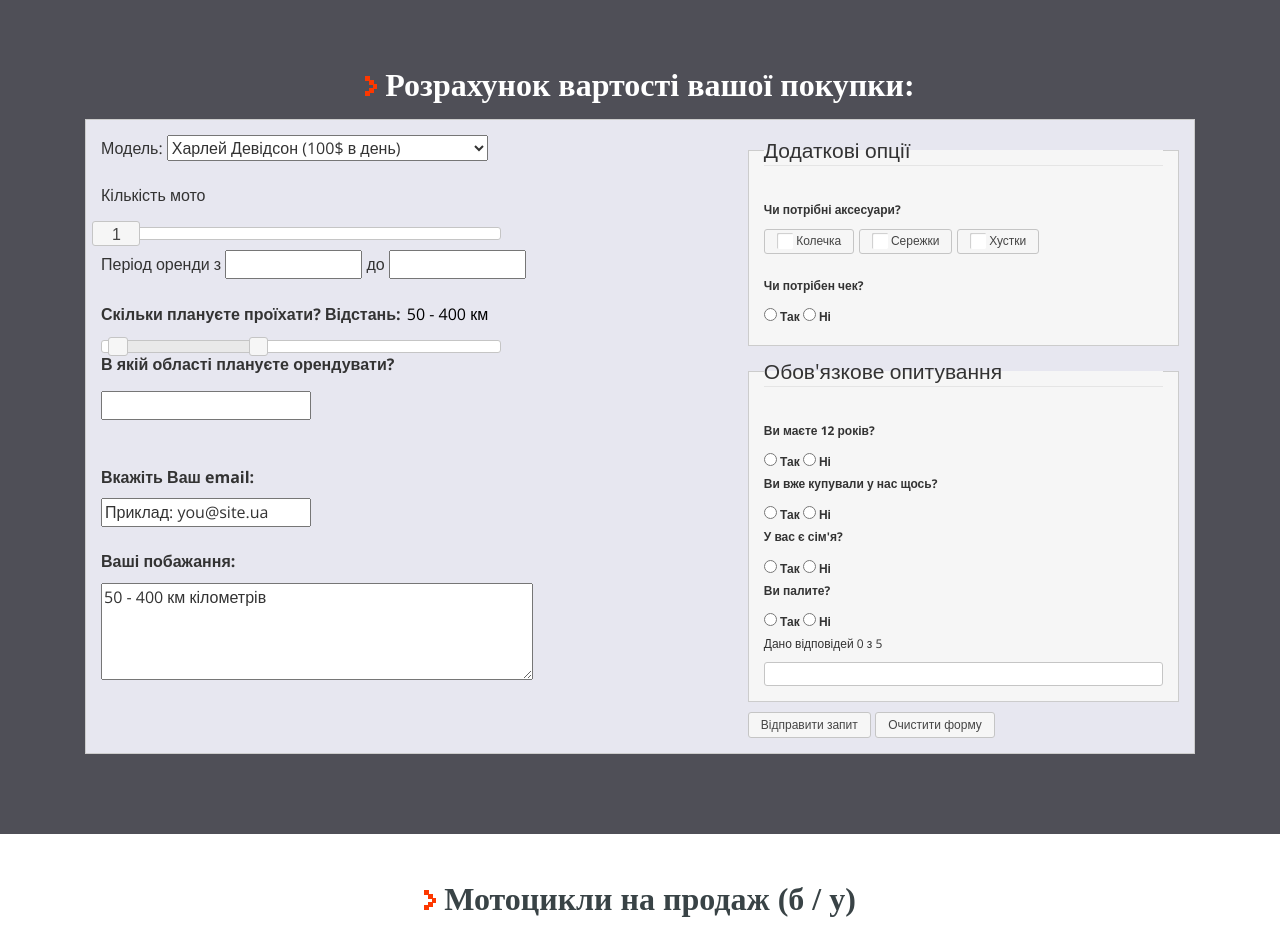
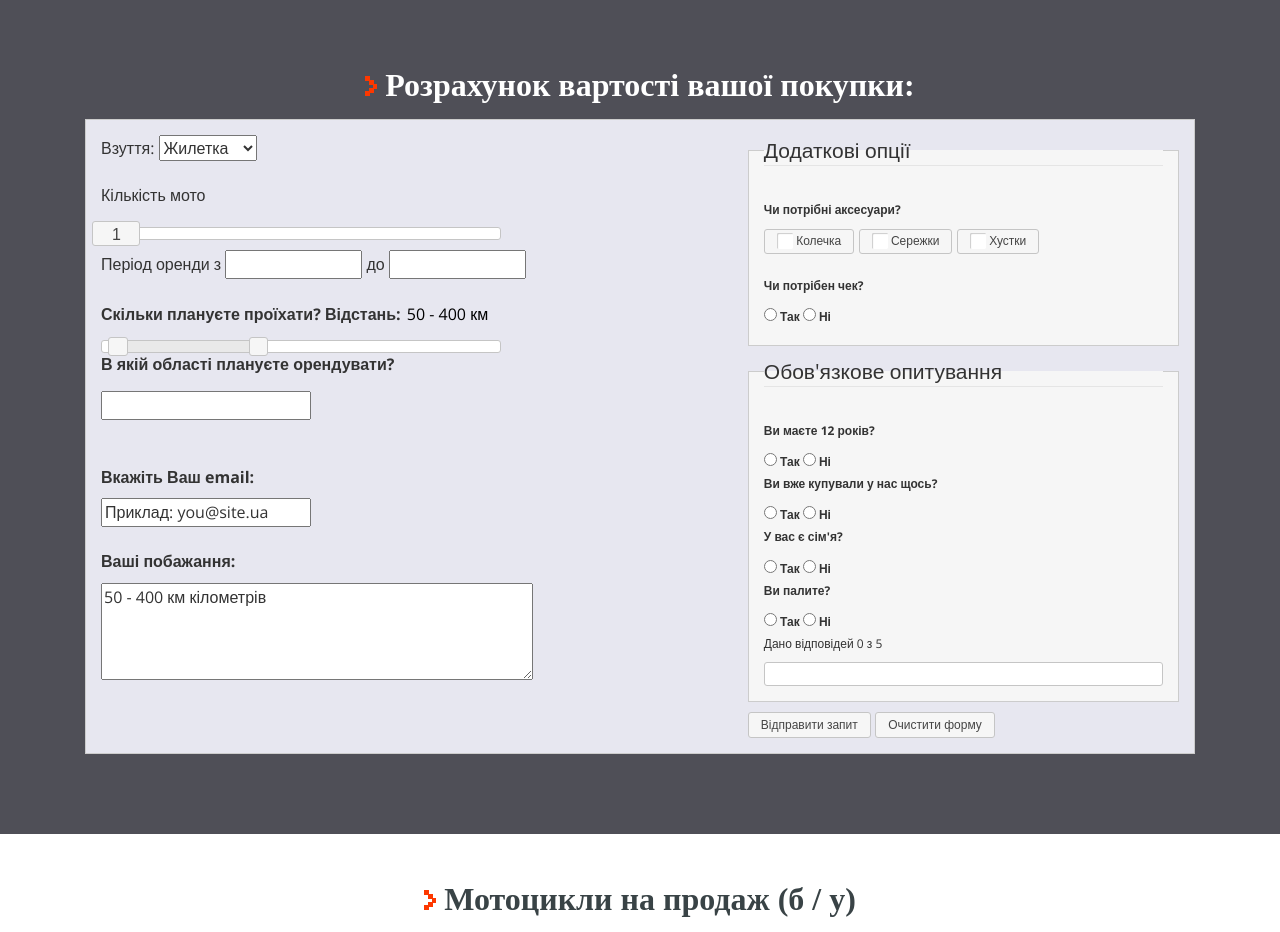
Before and after one commit to ViktoriaVogas/kursova-shop, a plain HTML site: page index.html in a window 1280 px wide. Shown: the part 1540-2472 px from the top of the page. Drawn offline with nearby package versions, Linux system fonts and the light colour scheme; a web font is replaced by a local one.

Commit message:
Дописала моделі взуття.

```diff
--- a/index.html
+++ b/index.html
@@ -255,12 +255,12 @@
 							</div>
 							<!-- left-form -->
 							<div id="div_form_2">
-								<span>Модель:</span>
+								<span>Взуття:</span>
 								<select name="moto" size="1" id="motoSelect">
-									<option value="1">Харлей Девідсон (100$ в день)</option>
-									<option value="2">Кросовий мотоцикл (40$ в день)</option>
-									<option value="3">Гоночний мотоцикл (150$ в день)</option>
-									<option value="4">Концептуальний мотоцикл (340$ в день)</option>
+									<option value="1">Жилетка</option>
+									<option value="2">Каблуки</option>
+									<option value="3">Босоніжки</option>
+									<option value="4">Тапки</option>
 								</select>
 								<br><br>
 								<span>Кількість мото</span>
```
